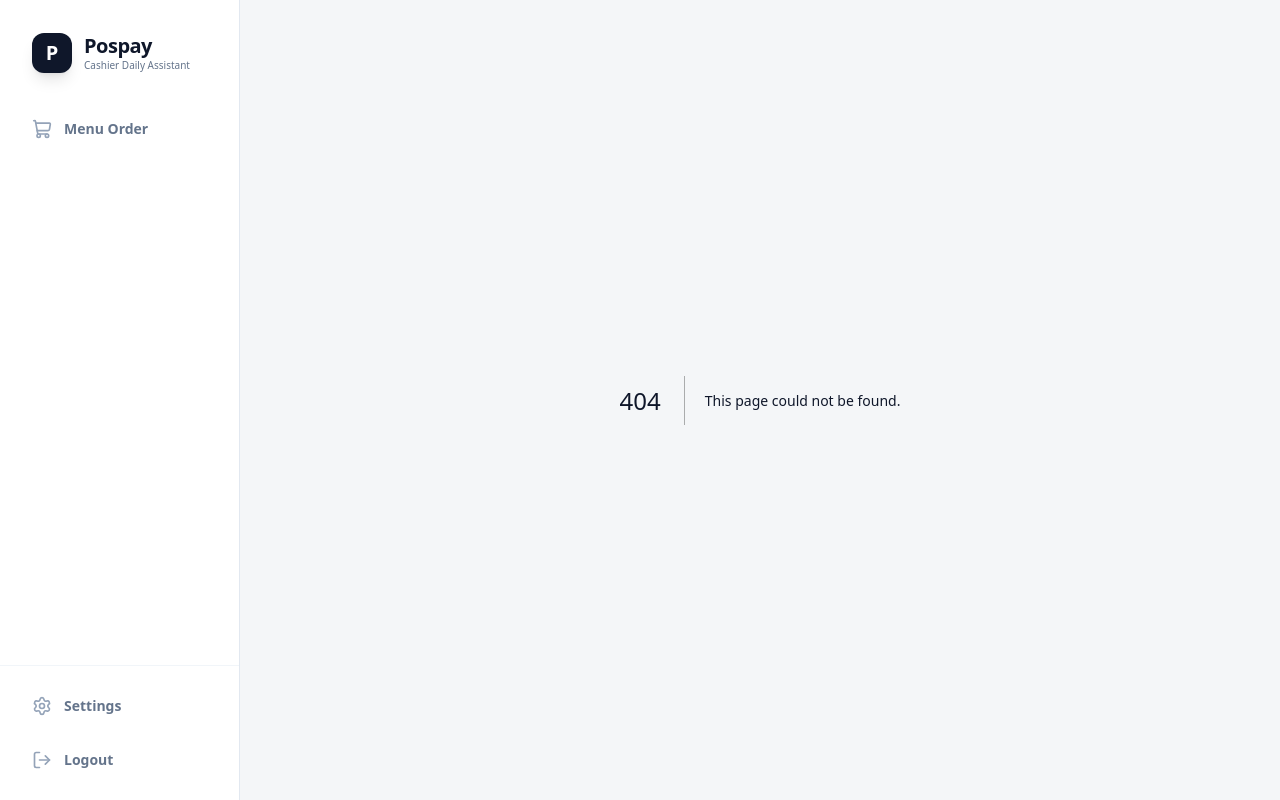
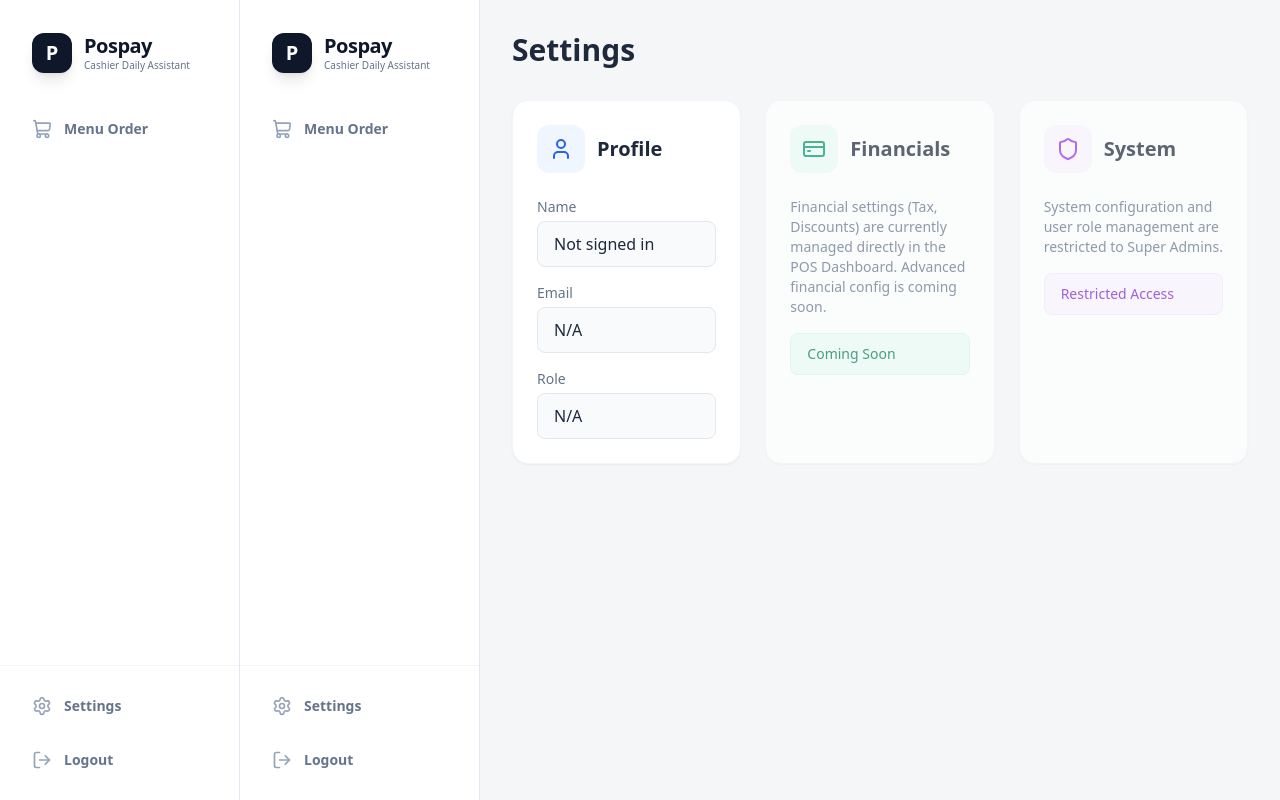
Before and after one commit to Gishor04/Mini-Pos-system, a Next.js app in the folder mini-pos/frontend/: page /dashboard/settings in a window 1280 px wide. Before the commit this address had no page. Built offline with nearby package versions, Linux system fonts and the light colour scheme.

Commit message:
some updates to vercel

```diff
--- /dev/null
+++ b/mini-pos/frontend/app/dashboard/settings/page.tsx
@@ -0,0 +1,88 @@
+'use client';
+
+import React, { useEffect, useState } from 'react';
+import { User, Shield, Info, CreditCard } from 'lucide-react';
+import { getUser, User as AuthUser } from '@/lib/auth';
+import Navbar from '@/components/layout/navbar';
+
+export default function SettingsPage() {
+  const [currentUser, setCurrentUser] = useState<AuthUser | null>(null);
+
+  useEffect(() => {
+    setCurrentUser(getUser());
+  }, []);
+
+  return (
+    <div className="flex h-screen bg-[#F4F6F8]">
+      <Navbar />
+      <div className="flex-1 p-8 overflow-y-auto">
+        <h1 className="text-3xl font-bold text-slate-800 mb-8">Settings</h1>
+
+        <div className="grid grid-cols-1 md:grid-cols-2 lg:grid-cols-3 gap-6">
+          {/* Profile Settings */}
+          <div className="bg-white p-6 rounded-2xl shadow-sm border border-slate-100">
+            <div className="flex items-center space-x-3 mb-6">
+              <div className="p-3 bg-blue-50 text-blue-600 rounded-xl">
+                <User className="w-6 h-6" />
+              </div>
+              <h2 className="text-xl font-bold text-slate-800">Profile</h2>
+            </div>
+
+            <div className="space-y-4">
+              <div>
+                <label className="block text-sm font-medium text-slate-500 mb-1">Name</label>
+                <div className="px-4 py-2.5 bg-slate-50 border border-slate-200 rounded-lg text-slate-800 font-medium">
+                  {currentUser?.name || 'Not signed in'}
+                </div>
+              </div>
+              <div>
+                <label className="block text-sm font-medium text-slate-500 mb-1">Email</label>
+                <div className="px-4 py-2.5 bg-slate-50 border border-slate-200 rounded-lg text-slate-800 font-medium">
+                  {currentUser?.email || 'N/A'}
+                </div>
+              </div>
+              <div>
+                <label className="block text-sm font-medium text-slate-500 mb-1">Role</label>
+                <div className="px-4 py-2.5 bg-slate-50 border border-slate-200 rounded-lg text-slate-800 font-medium uppercase">
+                  {currentUser?.role || 'N/A'}
+                </div>
+              </div>
+            </div>
+          </div>
+
+          {/* Tax & Financial Settings */}
+          <div className="bg-white p-6 rounded-2xl shadow-sm border border-slate-100 opacity-70">
+            <div className="flex items-center space-x-3 mb-6">
+              <div className="p-3 bg-emerald-50 text-emerald-600 rounded-xl">
+                <CreditCard className="w-6 h-6" />
+              </div>
+              <h2 className="text-xl font-bold text-slate-800">Financials</h2>
+            </div>
+            <p className="text-sm text-slate-500 mb-4">
+              Financial settings (Tax, Discounts) are currently managed directly in the POS Dashboard. Advanced financial config is coming soon.
+            </p>
+            <div className="px-4 py-2.5 bg-emerald-50 border border-emerald-100 rounded-lg text-emerald-700 text-sm font-medium">
+              Coming Soon
+            </div>
+          </div>
+
+          {/* System Settings */}
+          <div className="bg-white p-6 rounded-2xl shadow-sm border border-slate-100 opacity-70">
+            <div className="flex items-center space-x-3 mb-6">
+              <div className="p-3 bg-purple-50 text-purple-600 rounded-xl">
+                <Shield className="w-6 h-6" />
+              </div>
+              <h2 className="text-xl font-bold text-slate-800">System</h2>
+            </div>
+            <p className="text-sm text-slate-500 mb-4">
+              System configuration and user role management are restricted to Super Admins.
+            </p>
+            <div className="px-4 py-2.5 bg-purple-50 border border-purple-100 rounded-lg text-purple-700 text-sm font-medium">
+              Restricted Access
+            </div>
+          </div>
+        </div>
+      </div>
+    </div>
+  );
+}
--- a/mini-pos/frontend/components/layout/navbar.tsx
+++ b/mini-pos/frontend/components/layout/navbar.tsx
@@ -55,9 +55,9 @@ export default function Navbar() {
 
         {/* Mobile Settings & Logout (Top Right) */}
         <div className="flex md:hidden items-center space-x-2">
-          <button className="p-2 text-slate-400 hover:text-slate-900">
+          <Link href="/dashboard/settings" className="p-2 text-slate-400 hover:text-slate-900">
             <Settings className="w-5 h-5" />
-          </button>
+          </Link>
           <button onClick={handleLogout} className="p-2 text-slate-400 hover:text-red-600">
             <LogOut className="w-5 h-5" />
           </button>
@@ -90,10 +90,10 @@ export default function Navbar() {
 
       {/* Bottom Actions (Desktop Only) */}
       <div className="hidden md:block p-4 space-y-1.5 border-t border-slate-100 mt-auto">
-        <button className="w-full flex items-center space-x-3 px-4 py-3.5 rounded-2xl text-sm font-semibold text-slate-500 hover:bg-slate-50 hover:text-slate-900 transition-all duration-200">
+        <Link href="/dashboard/settings" className="w-full flex items-center space-x-3 px-4 py-3.5 rounded-2xl text-sm font-semibold text-slate-500 hover:bg-slate-50 hover:text-slate-900 transition-all duration-200">
           <Settings className="w-5 h-5 text-slate-400" />
           <span>Settings</span>
-        </button>
+        </Link>
         <button
           onClick={handleLogout}
           className="w-full flex items-center space-x-3 px-4 py-3.5 rounded-2xl text-sm font-semibold text-slate-500 hover:bg-red-50 hover:text-red-600 transition-all duration-200"
```
